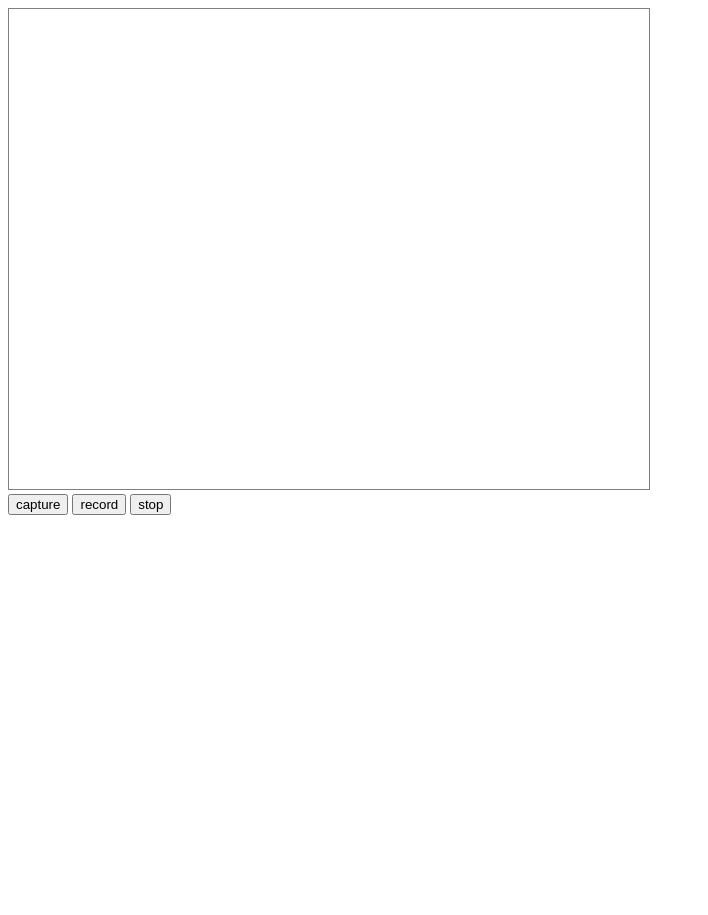
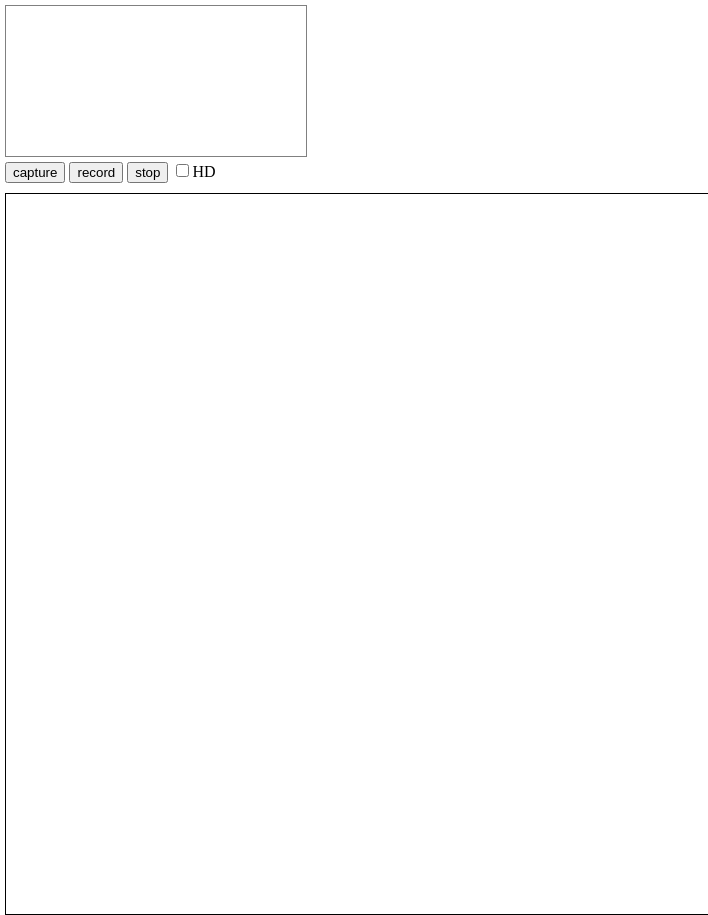
Before and after one commit to JSmith01/local-recordings, a website with bundled scripts: page index.html in a window 1280 px wide. Shown: the whole page, without its empty margins (0-708 px from the left). Built offline with nearby package versions, Linux system fonts and the light colour scheme.

Commit message:
debugging improvements

```diff
--- a/index.html
+++ b/index.html
@@ -4,10 +4,18 @@
     <meta charset="UTF-8">
     <title>Test recordings</title>
     <style>
+        body {
+            padding: 5px;
+            margin: 0;
+        }
         #preview {
-            width: 640px;
-            height: 480px;
+            max-width: 640px;
+            max-height: 480px;
             border: 1px solid gray;
+        }
+        canvas {
+            margin-top: 10px;
+            border: 1px solid black;
         }
     </style>
 </head>
@@ -17,6 +25,7 @@
     <button id="capture">capture</button>
     <button id="record">record</button>
     <button id="stop">stop</button>
+    <label><input type="checkbox" id="hd-check">HD</label>
 </nav>
 
 <script src="dist/web.js"></script>
--- a/src/index.ts
+++ b/src/index.ts
@@ -3,6 +3,7 @@ import RecordingProducer from './RecordingProducer';
 const btnCapture = document.getElementById('capture') as HTMLButtonElement;
 const btnRecord = document.getElementById('record') as HTMLButtonElement;
 const btnStop = document.getElementById('stop') as HTMLButtonElement;
+const chkHd = document.getElementById('hd-check') as HTMLInputElement;
 const videoPreview = document.getElementById('preview') as HTMLVideoElement;
 
 let recorder: MediaRecorder | undefined;
@@ -10,7 +11,8 @@ let recorder: MediaRecorder | undefined;
 btnCapture.onclick = () => {
     if (videoPreview.srcObject) return;
 
-    navigator.mediaDevices.getUserMedia({ video: true, audio: true }).then(stream => {
+    const video = chkHd.checked ? { width: 1280, height: 720 } : true;
+    navigator.mediaDevices.getUserMedia({ video, audio: true }).then(stream => {
         videoPreview.srcObject = stream;
     });
 };
```
